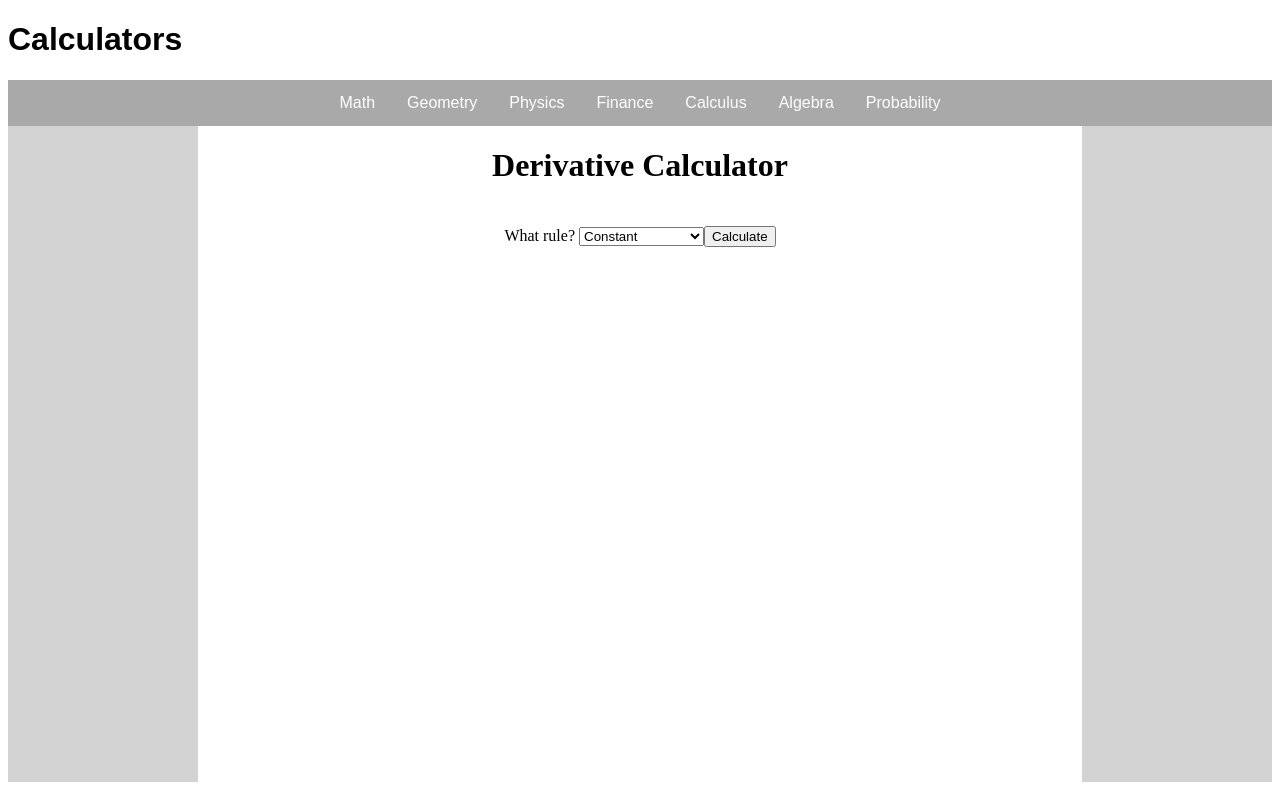
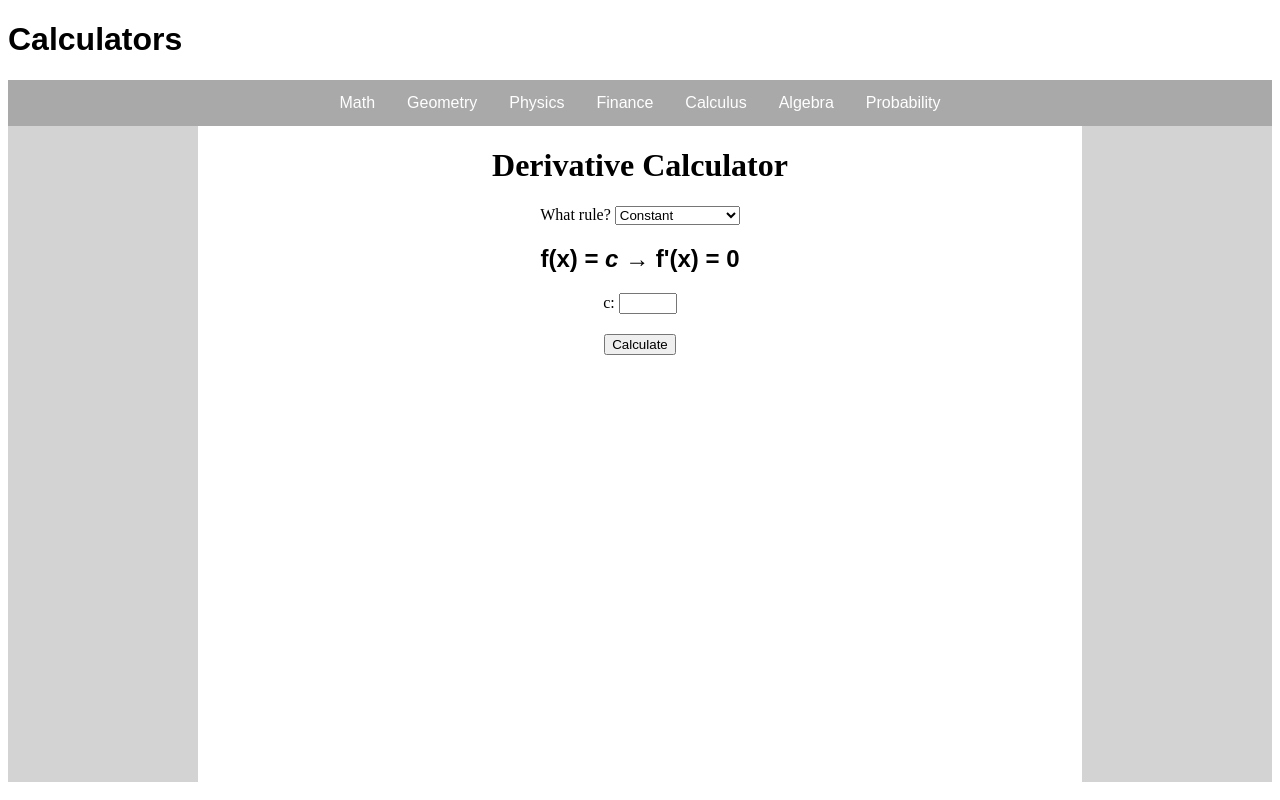
Before and after one commit to matthewberes/calculatorWebsite, an Angular app: page /derivative in a window 1280 px wide. Built offline with nearby package versions, Linux system fonts and the light colour scheme.

Commit message:
add constant rule calculation

```diff
--- a/src/app/derivative/derivative.component.html
+++ b/src/app/derivative/derivative.component.html
@@ -14,6 +14,15 @@
     </select>
 
     <ng-container *ngIf="currRule == 'constant'">
+        <h2>
+            f(x) = <span *ngIf="constantC == ''"><i>c</i></span>
+            <span>{{constantC}} → f'(x) = 0</span>
+        </h2>
+
+        <form id="constantForm" [formGroup]="constantForm">
+            <label>c: </label>
+            <input type="number" id="c" name="c" formControlName="c" (input)="change('constantC', $event)">
+        </form>
     </ng-container>
 
     <ng-container *ngIf="currRule == 'constantMultiple'">
--- a/src/app/derivative/derivative.component.ts
+++ b/src/app/derivative/derivative.component.ts
@@ -15,6 +15,11 @@ export class DerivativeComponent {
   currRule: string = "constant";
   @ViewChild('rule') rule!: ElementRef;
 
+  constantForm = new FormGroup({
+    c: new FormControl()
+  });
+  constantC: string = "";
+
   powerForm = new FormGroup({
     n: new FormControl(),
     m: new FormControl()
@@ -30,6 +35,13 @@ export class DerivativeComponent {
 
   change(box: string, event: Event) {
     switch (box) {
+      case "constantC":
+        if (!this.constantForm.get('c')?.value) {
+          this.constantC = "";
+        } else {
+          this.constantC = String(this.constantForm.get('c')?.value);
+        }
+        break;
       case "powerN":
         if (!this.powerForm.get('n')?.value) {
           this.powerN = "";
@@ -51,6 +63,7 @@ export class DerivativeComponent {
     this.showCalculation = false;
     switch (this.currRule) {
       case "constant":
+        this.calculation = String(0);
         break;
       case "constantMultiple":
         break;
```
